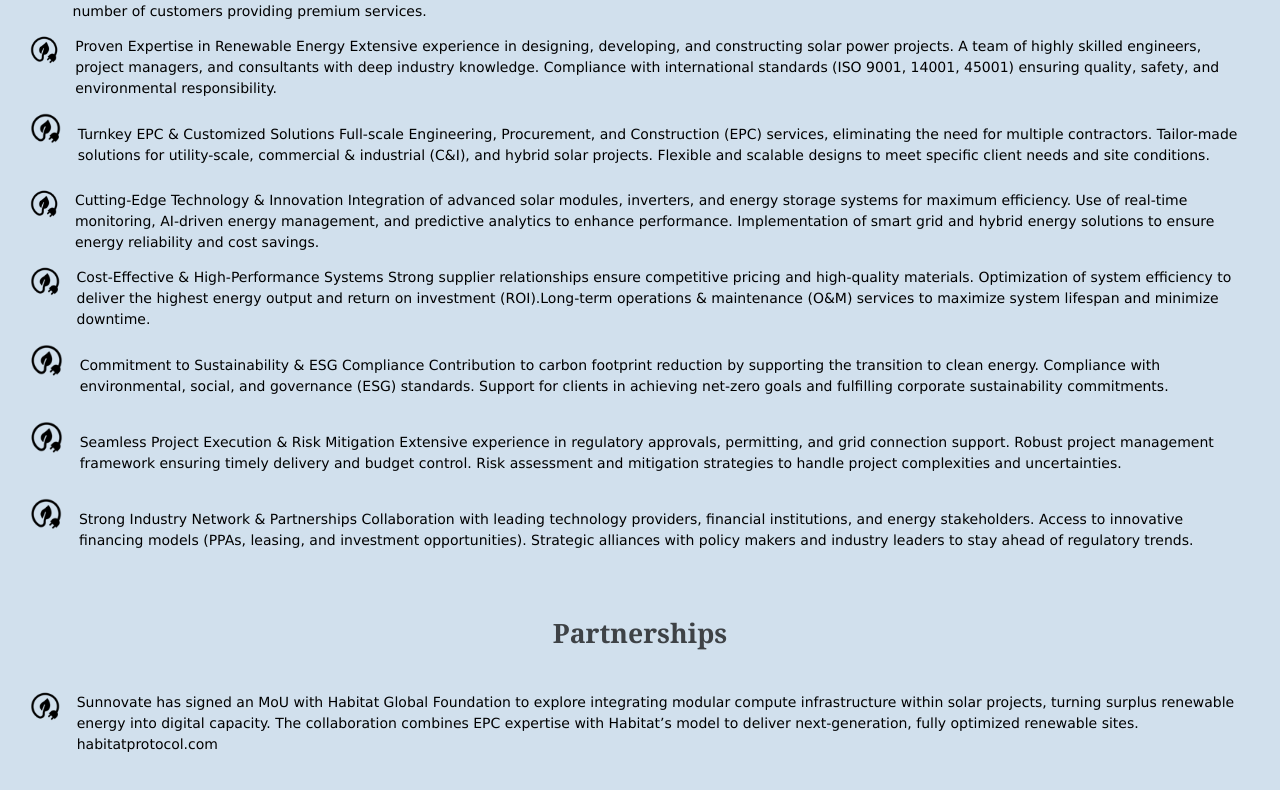
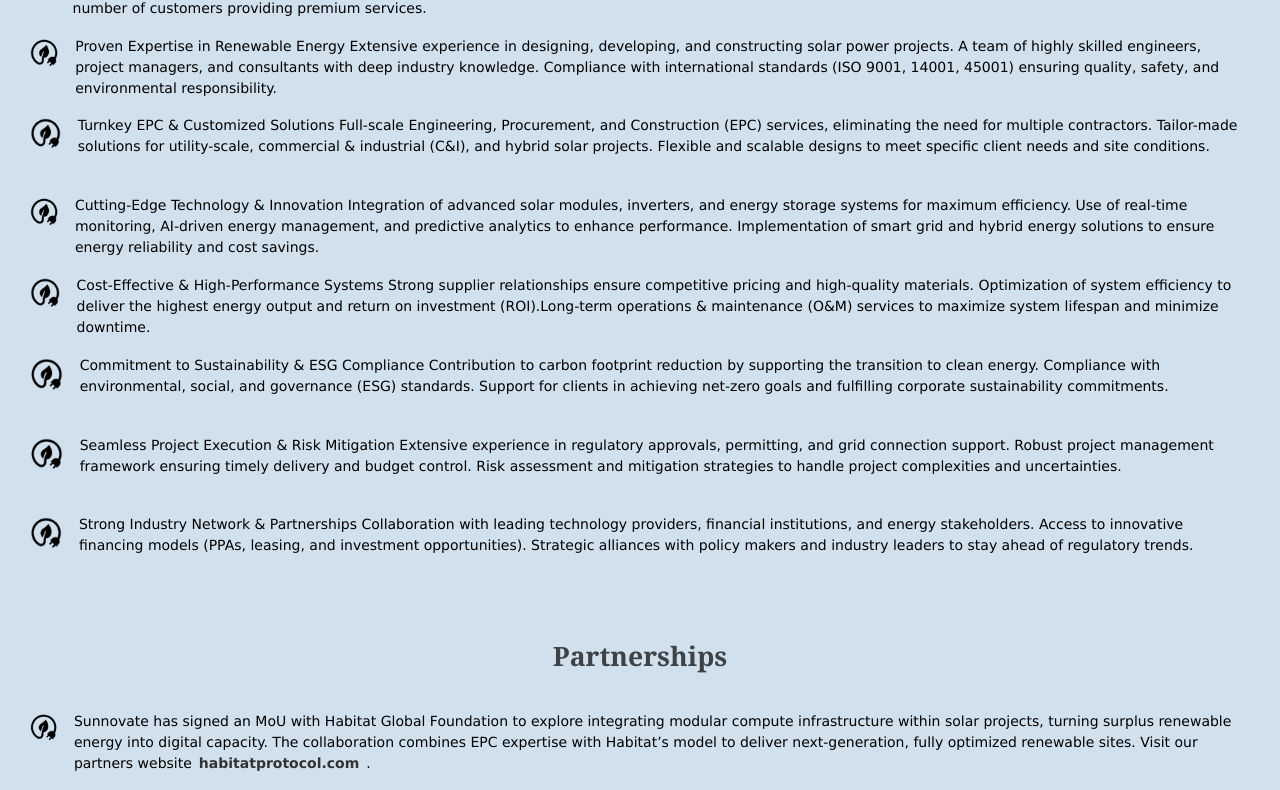
Before and after one commit to Petar-Dinev/sunnovate-group, a React (Vite) app: page / in a window 1280 px wide. Shown: the part 1090-1880 px from the top of the page. Built offline with nearby package versions, Linux system fonts and the light colour scheme.

Commit message:
Add external link to partners in home page and some css

```diff
--- a/src/components/home/Home.jsx
+++ b/src/components/home/Home.jsx
@@ -56,7 +56,7 @@ export default function Home() {
         </ul>
         <h3>Партньорства</h3>
         <ul>
-          <li><span><img src="wire-with-leaf.png" alt="wire-img" /></span>Sunnovate подписа меморандум за разбирателство с Habitat Global Foundation за проучване на възможностите за интегриране на модулна изчислителна инфраструктура в слънчеви проекти, превръщайки излишната възобновяема енергия в дигитален капацитет. Сътрудничеството съчетава експертизата в областта на енергийните и производствените разходи (EPC) с модела на Habitat, за да се осигурят напълно оптимизирани обекти за възобновяема енергия от следващо поколение. habitatprotocol.com</li>
+          <li><span><img src="wire-with-leaf.png" alt="wire-img" /></span><p>Sunnovate подписа меморандум за разбирателство с Habitat Global Foundation за проучване на възможностите за интегриране на модулна изчислителна инфраструктура в слънчеви проекти, превръщайки излишната възобновяема енергия в дигитален капацитет. Сътрудничеството съчетава експертизата в областта на енергийните и производствените разходи (EPC) с модела на Habitat, за да се осигурят напълно оптимизирани обекти за възобновяема енергия от следващо поколение. Посетете уебсайта на нашите партньори<a className={styles['external-link']} href="https://www.habitatprotocol.com/" target="_blank" rel="noopener noreferrer">habitatprotocol.com</a>.</p></li>
         </ul>
         <span className={styles['logo-span']}><img src="" alt="" /></span>
       </section>
@@ -129,7 +129,7 @@ export default function Home() {
           </ul>
           <h3>Partnership</h3>
           <ul>
-            <li><span><img src="wire-with-leaf.png" alt="wire-img" /></span>Sunnovate ha firmato un protocollo d'intesa con Habitat Global Foundation per esplorare l'integrazione di infrastrutture di elaborazione modulare all'interno di progetti solari, trasformando l'energia rinnovabile in eccesso in capacità digitale. La collaborazione unisce l'esperienza degli EPC con il modello di Habitat per realizzare siti rinnovabili di nuova generazione, completamente ottimizzati. habitatprotocol.com</li>
+            <li><span><img src="wire-with-leaf.png" alt="wire-img" /></span><p>Sunnovate ha firmato un protocollo d'intesa con Habitat Global Foundation per esplorare l'integrazione di infrastrutture di elaborazione modulare all'interno di progetti solari, trasformando l'energia rinnovabile in eccesso in capacità digitale. La collaborazione unisce l'esperienza degli EPC con il modello di Habitat per realizzare siti rinnovabili di nuova generazione, completamente ottimizzati. Visita il sito web dei nostri partner<a className={styles['external-link']} href="https://www.habitatprotocol.com/" target="_blank" rel="noopener noreferrer">habitatprotocol.com</a>.</p></li>
           </ul>
           <span className={styles['logo-span']}><img src="" alt="" /></span>
         </section>
@@ -218,7 +218,7 @@ export default function Home() {
         </ul>
         <h3>Partnerships</h3>
         <ul>
-          <li><span><img src="wire-with-leaf.png" alt="wire-img" /></span>Sunnovate has signed an MoU with Habitat Global Foundation to explore integrating modular compute infrastructure within solar projects, turning surplus renewable energy into digital capacity. The collaboration combines EPC expertise with Habitat’s model to deliver next-generation, fully optimized renewable sites. habitatprotocol.com</li>
+          <li><span><img src="wire-with-leaf.png" alt="wire-img" /></span><p>Sunnovate has signed an MoU with Habitat Global Foundation to explore integrating modular compute infrastructure within solar projects, turning surplus renewable energy into digital capacity. The collaboration combines EPC expertise with Habitat’s model to deliver next-generation, fully optimized renewable sites. Visit our partners website<a className={styles['external-link']} href="https://www.habitatprotocol.com/" target="_blank" rel="noopener noreferrer">habitatprotocol.com</a>.</p></li>
         </ul>
         <span className={styles['logo-span']}><img src="" alt="" /></span>
       </section>
--- a/src/components/home/Home.module.css
+++ b/src/components/home/Home.module.css
@@ -61,21 +61,32 @@
 
 .home-content-section ul li {
     display: flex;
-    align-items: center;
-    margin-bottom: 0.5em;
+    align-items: flex-start;
+    margin-bottom: 0.7em;
 }
 
 .home-content-section ul li span {
     width: 5em;
     height: 5em;
     display: inline-block;
-    margin: 0 1em 0 0;
+    margin-right: 1em;
 }
 
 .home-content-section ul li span img {
     display: block;
     width: 100%;
     height: auto;
+}
+
+.home-content-section .external-link {
+    font-size: 1em;
+    font-weight: 600;
+    text-transform: initial;
+    display: inline;
+}
+
+.external-link:hover {
+    text-decoration: underline;
 }
 
 /* Default styles */
@@ -112,6 +123,7 @@
     flex-wrap: wrap;
     background-color: #d1e0ed;
 }
+
 .founder-info h2:first-child {
     flex: 1 1 100%;
     text-align: center;
@@ -183,19 +195,27 @@
 
 /* Responsive adjustments */
 @media (max-width: 800px) {
+    .home-content-section ul li span {
+        width: 7em;
+        height: 7em;
+    }
+
     .video-section {
         height: 57vh;
         /* Adjust section height for smaller screens */
     }
+
     .video-section h2 {
         font-size: 1.4rem;
         top: 8%;
         /* Adjust heading size for smaller screens */
     }
+
     .contract-link {
         /* margin: 0 4em; */
         font-size: 14px;
     }
+
     .founder-img {
         width: 70%;
     }
@@ -207,11 +227,13 @@
         height: 52vh;
         /* Adjust section height for smaller screens */
     }
+
     .video-section h2 {
         font-size: 1.3rem;
         top: 9%;
         /* Adjust heading size for smaller screens */
     }
+
     .founder-img {
         width: 80%;
     }
@@ -223,11 +245,13 @@
         height: 45vh;
         /* Further adjust section height for smaller screens */
     }
+
     .video-section h2 {
         font-size: 1.2rem;
         top: 10%;
         /* Further adjust heading size for smaller screens */
     }
+
     .contract-link {
         font-size: 13px;
     }
@@ -260,9 +284,11 @@
         height: 33vh;
         /* Further adjust section height for smaller screens */
     }
+
     .contract-link {
         font-size: 10px;
     }
+
     .founder-img {
         width: 60%;
     }
@@ -273,6 +299,7 @@
         height: 31vh;
         /* Further adjust section height for smaller screens */
     }
+
     .video-section h2 {
         font-size: 1rem;
         top: 12%;
@@ -289,11 +316,13 @@
         height: 27vh;
         /* Further adjust section height for smaller screens */
     }
+
     .video-section h2 {
         font-size: 1rem;
         top: 12%;
         /* Further reduce heading size for very small screens */
     }
+
     .contract-link {
         font-size: 8px;
     }
@@ -302,6 +331,7 @@
         font-size: 2rem;
         /* Adjust heading size for smaller screens */
     }
+
     .founder-img {
         width: 70%;
     }
```
